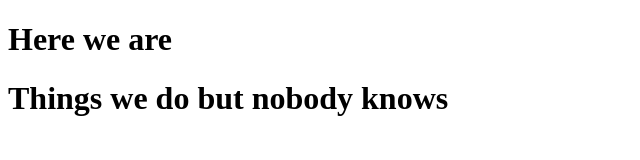
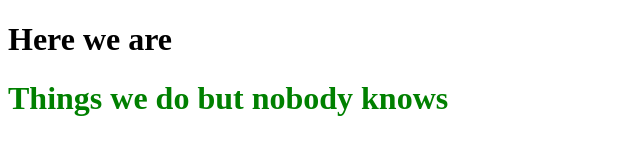
Before and after one commit to preciousediale/connectMetamaskReact, a plain HTML site: page index.html in a window 1280 px wide. Shown: the whole page, without its empty margins (0-640 px from the left). Drawn offline with Linux system fonts and the light colour scheme.

Commit message:
Added color to h1

```diff
--- a/index.html
+++ b/index.html
@@ -4,6 +4,6 @@
 </head>
 <body>
 <h1>Here we are</h1>
-<h1>Things we do but nobody knows</h1>
+<h1 style="color:green">Things we do but nobody knows</h1>
 <script src="script.js"></script>
 </body>
```
